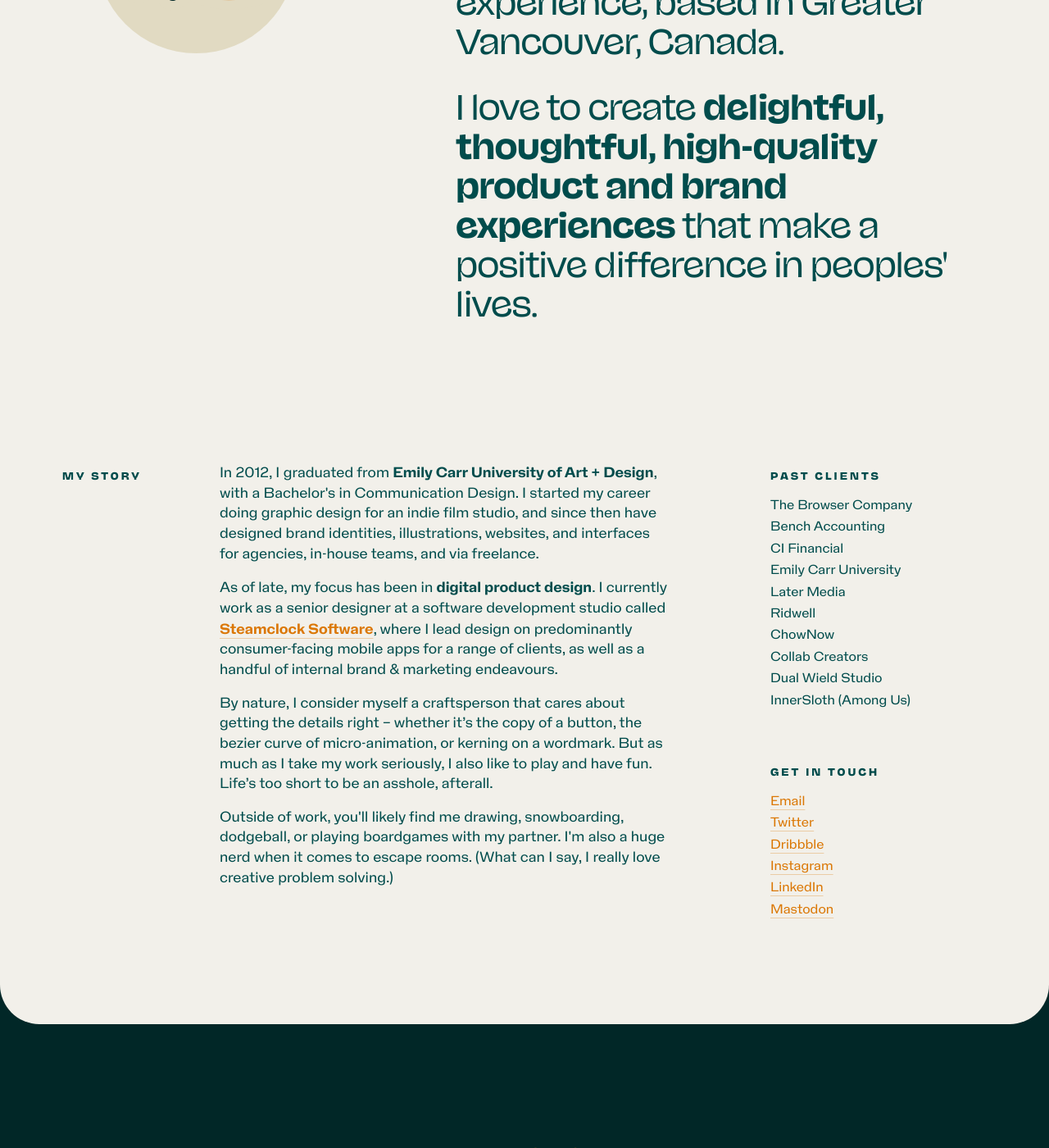
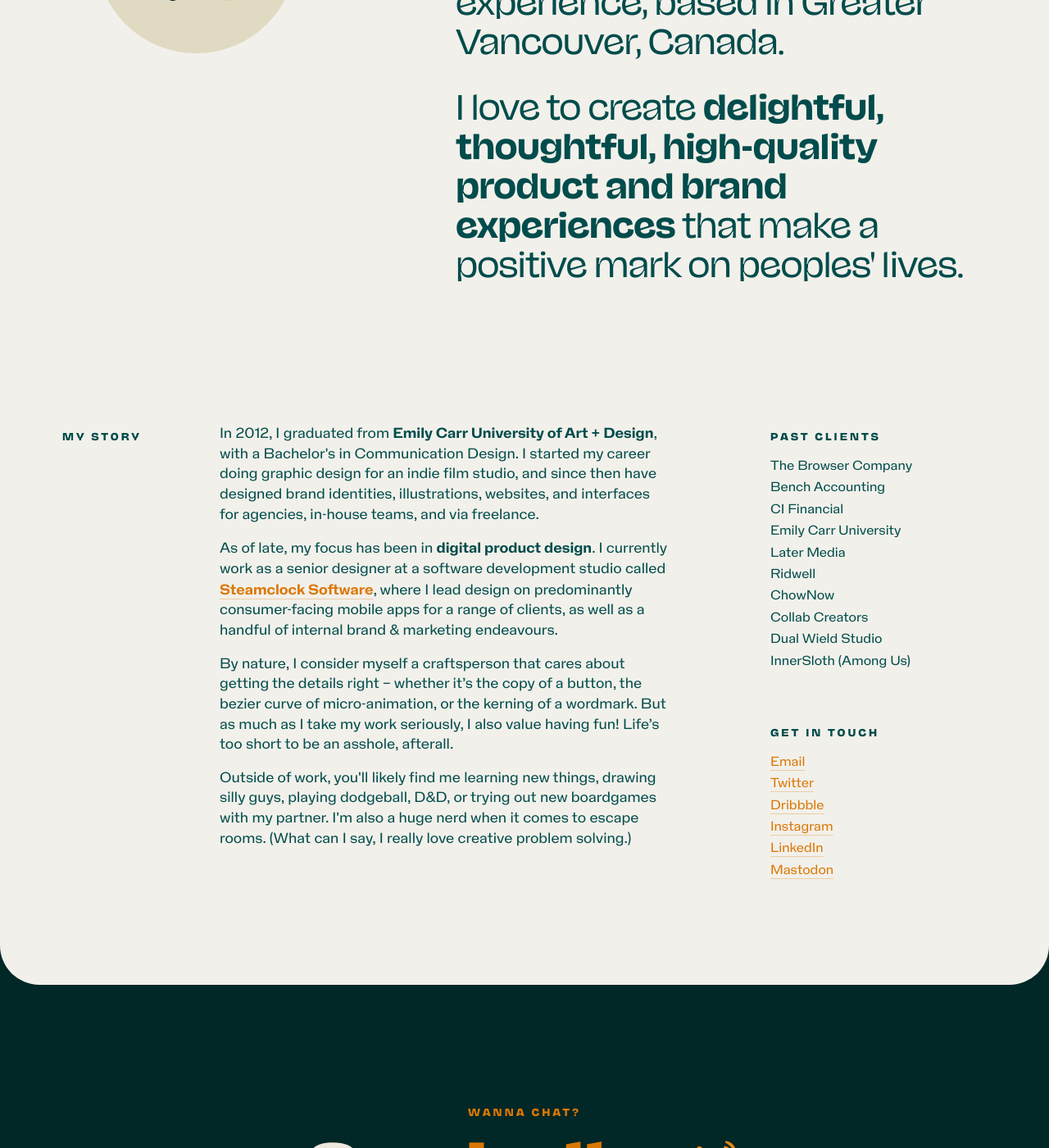
Before and after one commit to ehyleong/ehyleong.github.io, a Jekyll site: the page built from about.html, in a window 1280 px wide and 1400 px high, scrolled down 590 px. Shown: the whole window at 82% size. Built offline with Jekyll 4.4.1, drawn with Linux system fonts in a browser that asks for light colours; comment, search, counter and statistics services are not loaded.

Commit message:
Moar copy things!

```diff
--- a/about.html
+++ b/about.html
@@ -16,7 +16,7 @@
 <h5 class="fade-up bottom-text-spacer"><span class="orange">Pronouns: She/Her • Pronounced: Air-wreck-a Lee-ong</span></h5>
       <h3 class="fade-up-delay bottom-text-spacer">I'm a <strong>visual designer & illustrator</strong> with over {{ 'now' | date: "%Y" | minus: 2013 }}
  years experience, based in Greater Vancouver, Canada.</h3>
-      <h3 class="fade-up-delay bottom-text-spacer">I love to create <strong>delightful, thoughtful, high-quality product and brand experiences</strong> that make a positive difference in peoples' lives.</h3>
+      <h3 class="fade-up-delay bottom-text-spacer">I love to create <strong>delightful, thoughtful, high-quality product and brand experiences</strong> that make a positive mark on peoples' lives.</h3>
 
   </div>
   <div class="row spacer">
@@ -26,8 +26,8 @@
     <div class="col-lg-7 col-md-6 col-xs-12">
       <p>In 2012, I graduated from <strong>Emily Carr University of Art + Design</strong>, with a Bachelor's in Communication Design. I started my career doing graphic design for an indie film studio, and since then have designed brand identities, illustrations, websites, and interfaces for agencies, in-house teams, and via freelance.</p>
       <p> As of late, my focus has been in <strong>digital product design</strong>. I currently work as a senior designer at a software development studio called <strong><a href="https://steamclock.com" class="inline-link">Steamclock Software</a></strong>, where I lead design on predominantly consumer-facing mobile apps for a range of clients, as well as a handful of internal brand & marketing endeavours.</p>
-      <p>By nature, I consider myself a craftsperson that cares about getting the details right – whether it’s the copy of a button, the bezier curve of micro-animation, or kerning on a wordmark. But as much as I take my work seriously, I also like to play and have fun. Life’s too short to be an asshole, afterall.</p>
-      <p>Outside of work, you'll likely find me drawing, snowboarding, dodgeball, or playing boardgames with my partner. I'm also a huge nerd when it comes to escape rooms. (What can I say, I really love creative problem solving.)</p>
+      <p>By nature, I consider myself a craftsperson that cares about getting the details right – whether it’s the copy of a button, the bezier curve of micro-animation, or the kerning of a wordmark. But as much as I take my work seriously, I also value having fun! Life’s too short to be an asshole, afterall.</p>
+      <p>Outside of work, you'll likely find me learning new things, drawing silly guys, playing dodgeball, D&D, or trying out new boardgames with my partner. I'm also a huge nerd when it comes to escape rooms. (What can I say, I really love creative problem solving.)</p>
     </div>
     <div class="col-lg-2 col-lg-offset-1 col-md-3 col-md-offset-1 col-xs-12">
       <h5>Past clients</h5>
--- a/index.html
+++ b/index.html
@@ -78,8 +78,8 @@
   </div>
     <div class="col-lg-8 col-lg-offset-1 col-md-8 col-md-offset-1 col-sm-8 col-sm-offset-1 col-xs-12 col-gutter-lr">
       <h5 class="bottom-text-spacer">In a Nutshell</h5>
-      <h3 class="darkbeige bottom-text-spacer">I love to create <strong>delightful, thoughtful, and high-quality product and brand experiences</strong> that make a positive difference in peoples' lives.</h3>
-      <p class="darkbeige">Currently I'm a senior designer at <strong><a href="https://steamclock.com" class="inline-link">Steamclock Software</a></strong>, where I design predominantly consumer-facing mobile apps for all sorts of clients, as well as internal brand & marketing endeavours. Outside of work, you'll likely find me playing dodgeball, boardgames, or drawing my muse (aka my cat).</p>
+      <h3 class="darkbeige bottom-text-spacer">I love to create <strong>delightful, thoughtful, high-quality product and brand experiences</strong> that make a positive mark on peoples' lives.</h3>
+      <p class="darkbeige">Currently I'm a senior designer at <strong><a href="https://steamclock.com" class="inline-link">Steamclock Software</a></strong>, where I design predominantly consumer-facing mobile apps for all sorts of clients, as well as internal brand & marketing endeavours. Outside of work, you'll likely find me playing dodgeball, trying out new boardgames, or drawing silly guys.</p>
      <a href="{% link about.html %}" class="button button-bio icon-right-arrow">Read More About Me</span></a>
     </div>
   </div>
```
